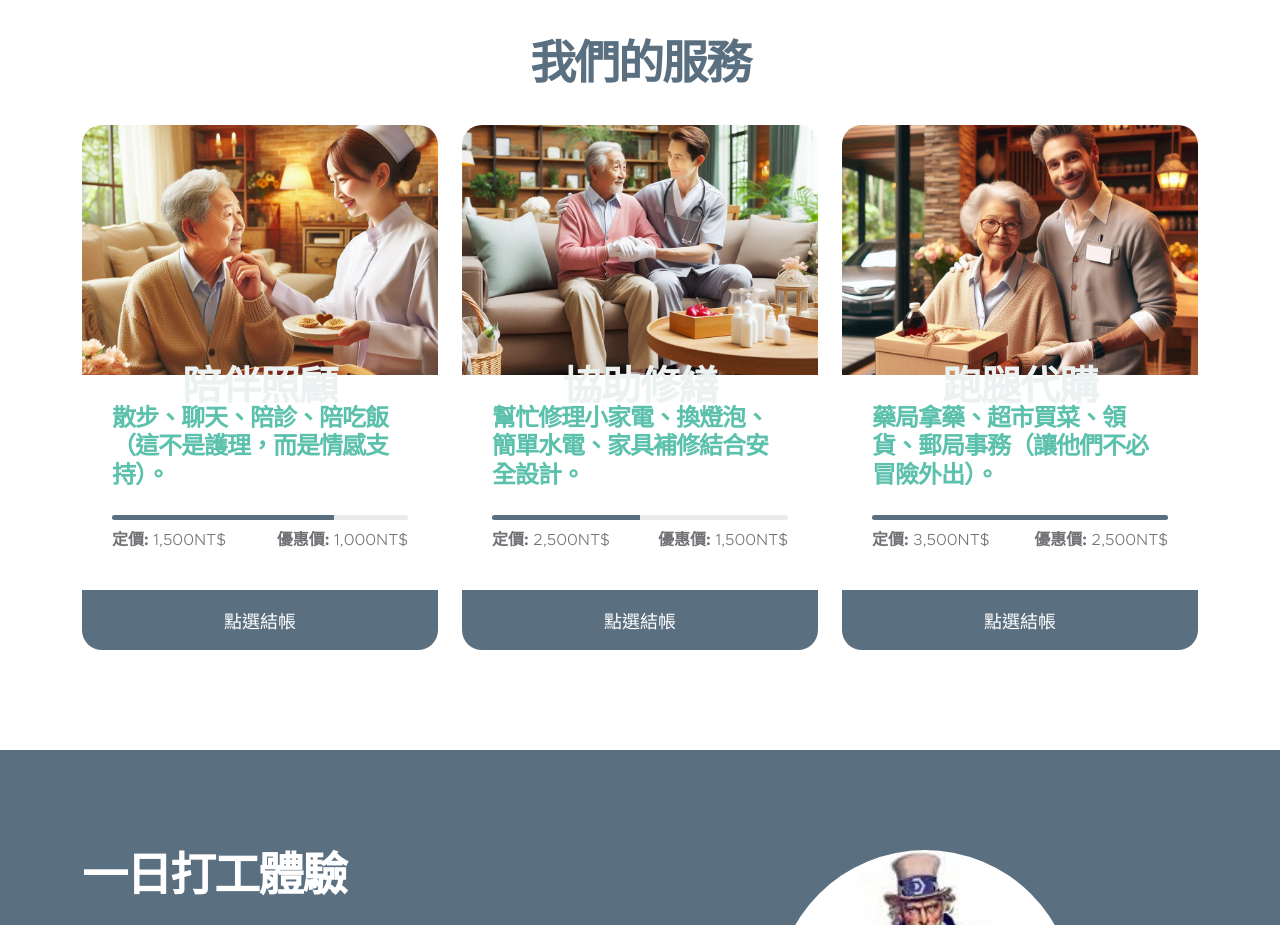
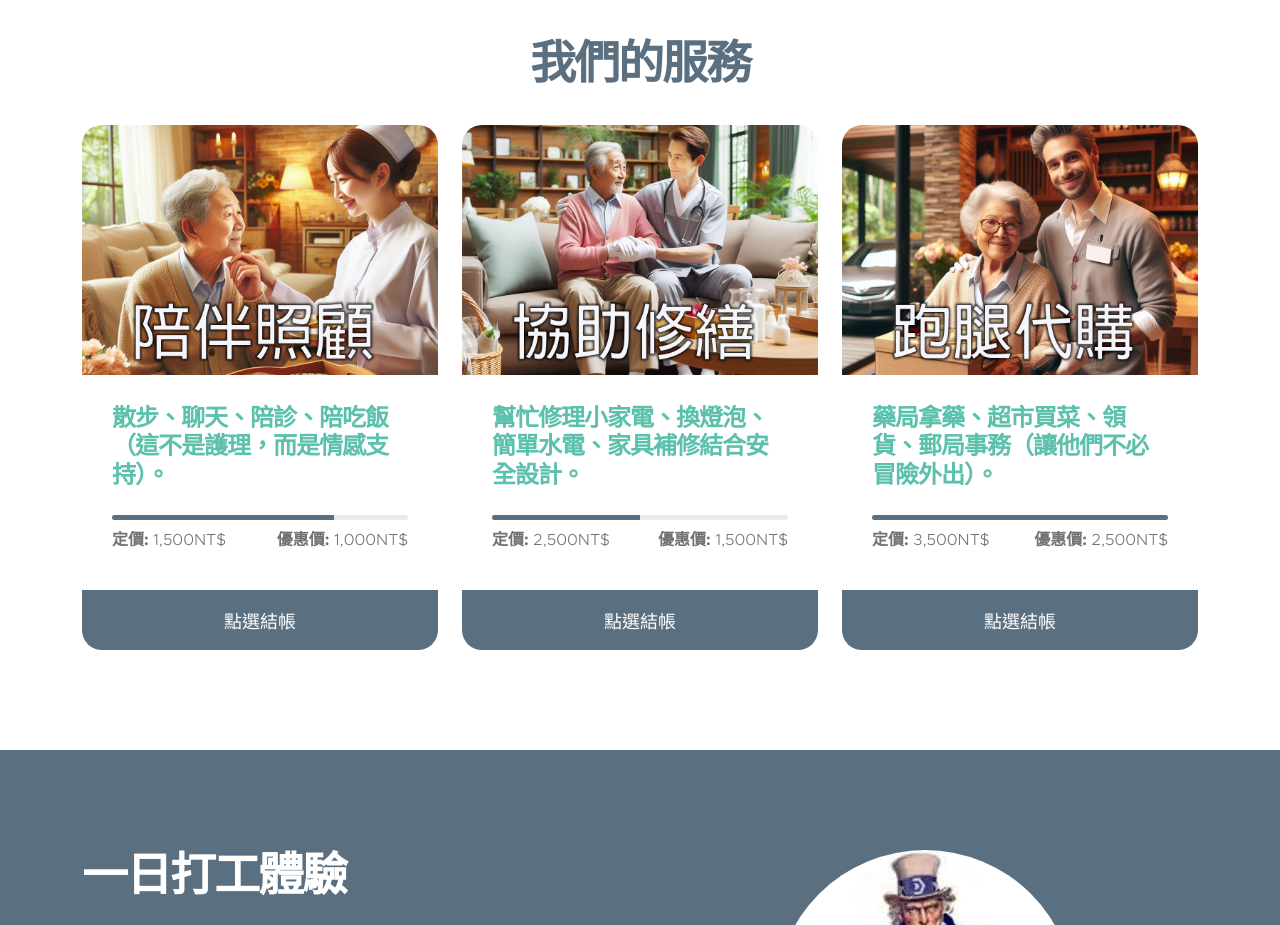
Before and after one commit to jason839527/Silver, a plain HTML site: page index.html in a window 1280 px wide. Shown: the part 3100-4025 px from the top of the page. Drawn offline with Linux system fonts and the light colour scheme.

Commit message:
Add files via upload

```diff
--- a/index.html
+++ b/index.html
@@ -308,10 +308,10 @@ https://templatemo.com/tm-581-kind-heart-charity
 
                         <div class="col-lg-4 col-md-6 col-12 mb-4 mb-lg-0">
                             <div class="custom-block-wrap">
-                                <img src="images/causes/n1.jpg" class="custom-block-image img-fluid" alt="陪伴照顧">
+                                <img src="images/causes/n4.jpg" class="custom-block-image img-fluid" alt="陪伴照顧">
 
                                 <div class="position-absolute top-50 start-50 translate-middle text-white text-center">
-                                    <h5 class="mb-0 fs-1" style="color: #ecf1f2;">陪伴照顧</h5>
+                                    <h5 class="mb-0"></h5>
                                 </div>
 
                                 <div class="custom-block">
@@ -344,10 +344,10 @@ https://templatemo.com/tm-581-kind-heart-charity
 
                         <div class="col-lg-4 col-md-6 col-12 mb-4 mb-lg-0">
                             <div class="custom-block-wrap">
-                                <img src="images/causes/n2.jpg" class="custom-block-image img-fluid" alt="修繕協助">
+                                <img src="images/causes/n5.jpg" class="custom-block-image img-fluid" alt="修繕協助">
 
                                 <div class="position-absolute top-50 start-50 translate-middle text-white text-center">
-                                    <h5 class="mb-0 fs-1" style="color: #ecf1f2;">協助修繕</h5>
+                                    <h5 class="mb-0 fs-1" style="color: #ecf1f2;"></h5>
                                 </div>
 
 
@@ -381,10 +381,10 @@ https://templatemo.com/tm-581-kind-heart-charity
 
                         <div class="col-lg-4 col-md-6 col-12">
                             <div class="custom-block-wrap">
-                                <img src="images/causes/n3.jpg" class="custom-block-image img-fluid" alt="跑腿代購">
+                                <img src="images/causes/n6.jpg" class="custom-block-image img-fluid" alt="跑腿代購">
 
                                 <div class="position-absolute top-50 start-50 translate-middle text-white text-center">
-                                    <h5 class="mb-0 fs-1" style="color: #ecf1f2;">跑腿代購</h5>
+                                    <h5 class="mb-0 fs-1" style="color: #ecf1f2;"></h5>
                                 </div>
 
 
```
